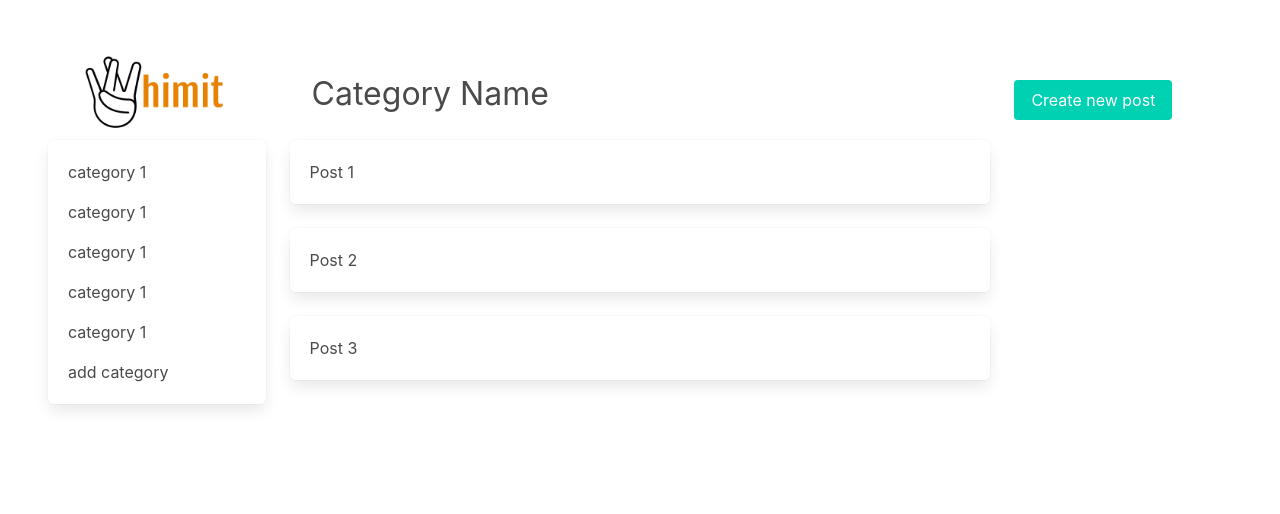
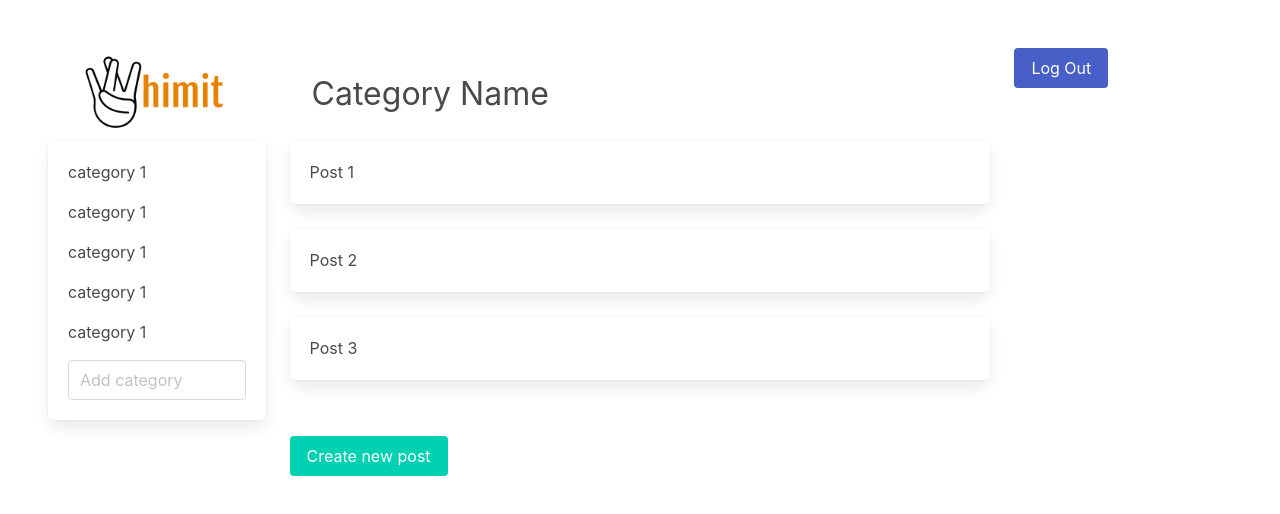
Before and after one commit to jenryhennifer/Project-2, a website: page public/index.html in a window 1280 px wide. Drawn offline with nearby package versions, Linux system fonts and the light colour scheme.

Commit message:
Added log out button and add category section

```diff
--- a/public/index.html
+++ b/public/index.html
@@ -22,7 +22,7 @@
               <p>category 1</p>
               <p>category 1</p>
               <p>category 1</p>
-              <p>add category</p>
+              <input class="input" type="text" placeholder="Add category">
             </div>
           </div>
         </div>
@@ -37,9 +37,10 @@
           <div class='box'>
             <h1>Post 3</h1>
           </div>
+          <button id='createPostBtn' class="button is-primary">Create new post</button>
         </div>
         <div class='column is-one-fifth'>
-          <button id='createPostBtn' class="button is-primary">Create new post</button>
+          <button id='logoutBtn' class="button is-link">Log Out</button>
         </div>
       </div>
     </section>
```
